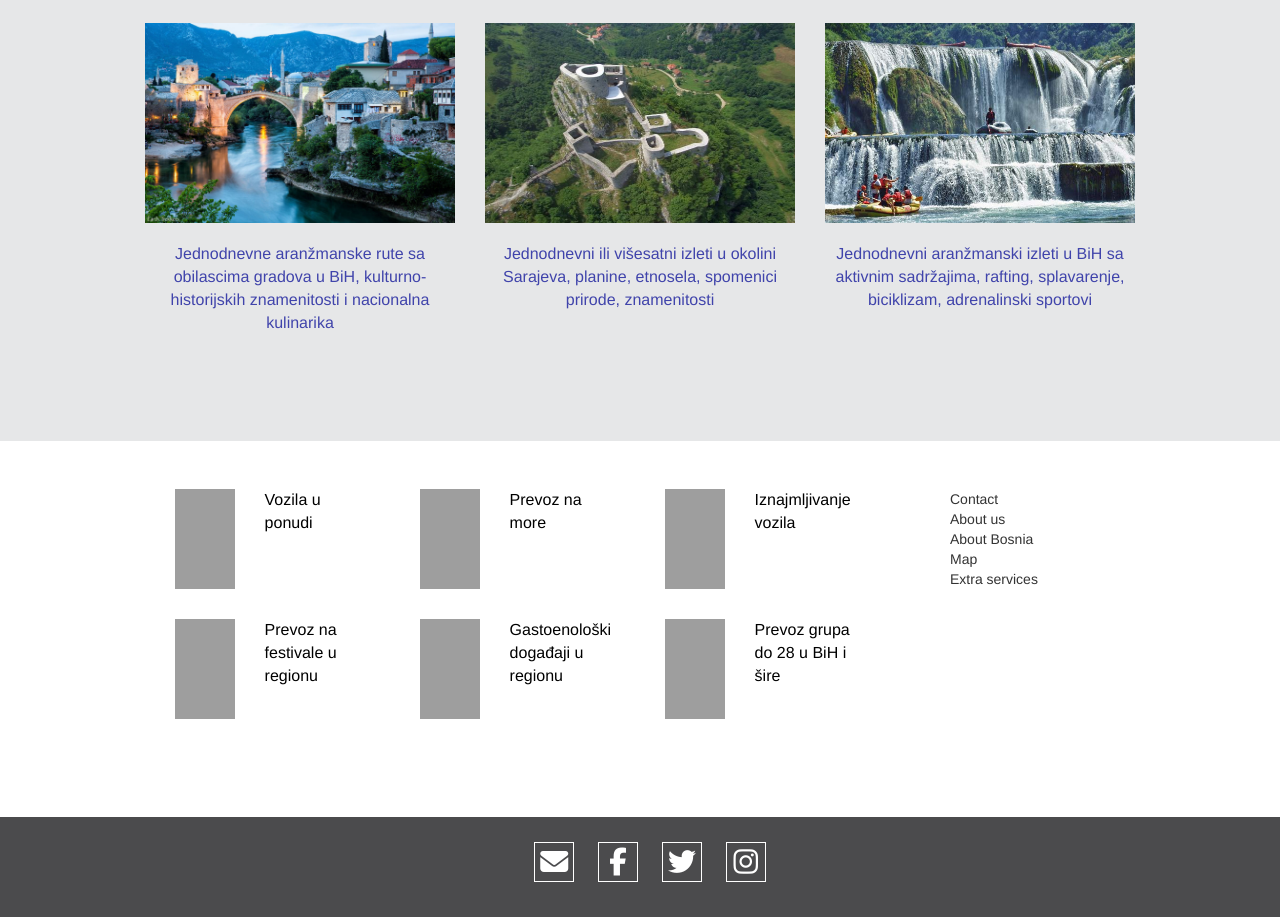
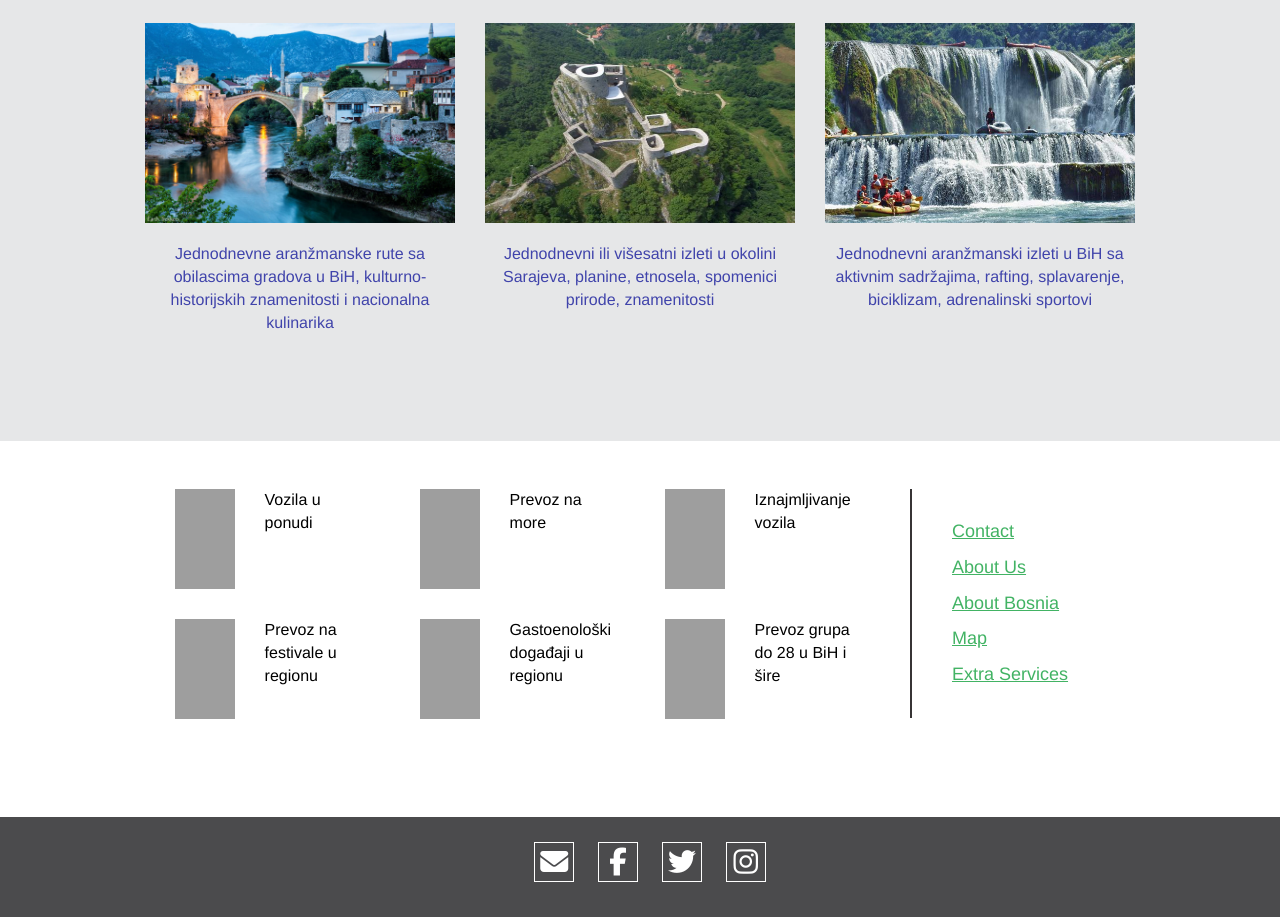
Before and after one commit to MirzaLeka/experienceBosnia, a website: page Web-Info/index.html in a window 1280 px wide. Shown: the part 784-1701 px from the top of the page. Drawn offline with nearby package versions, Linux system fonts and the light colour scheme; grey boxes are pictures that could not be loaded.

Commit message:
Updated sidebar

```diff
--- a/Resources/sass/home.scss
+++ b/Resources/sass/home.scss
@@ -4,6 +4,8 @@
 $orange: #f48634;
 $purple: #4044ab;
 $grey: #e6e7e8;
+$greyBorder: #373435;
+$green: #42b364;
 
 /* Mixins */
 
@@ -112,6 +114,24 @@ font-size: 95px;
     color: #000;
   }
 
+  .sidebarUl{
+    border-left: 2px solid $greyBorder;
+    padding-top: 20px;
+    padding-bottom: 30px;
+  }
+
+  .sidebarLi{
+    margin-top: 10px;
+  }
+
+  .sidebarAnchor{
+    font-size: 18px;
+    color: $green;
+    &:hover{
+      color: darken($green, 10%) !important;
+    }
+  }
+
 
   /* Footer */
 
--- a/Resources/sass/index.scss
+++ b/Resources/sass/index.scss
@@ -9,3 +9,12 @@ html, body{
 ul{
     list-style-type: none;
 }
+
+a{
+    text-decoration: none;
+    text-emphasis: none;
+    &:hover{
+    text-decoration: none;
+    text-emphasis: none;
+    }
+}
--- a/Web-Info/index.html
+++ b/Web-Info/index.html
@@ -87,13 +87,12 @@
 
     <div class="col-lg-3 col-md-3 sidenav hidden-sm hidden-xs">
 
-      <ul>
-                 <li>Contact</li>
-                 <li>About us</li>
-                 <li>About Bosnia</li>
-                 <li>Map</li>
-                 <li>Extra services</li>
-
+      <ul class="sidebarUl">
+                 <li class="sidebarLi"><a class="sidebarAnchor" href="#"><u>Contact</u></a></li>
+                 <li class="sidebarLi"><a class="sidebarAnchor" href="#"><u>About Us</u></a></li>
+                 <li class="sidebarLi"><a class="sidebarAnchor" href="#"><u>About Bosnia</u></a></li>
+                 <li class="sidebarLi"><a class="sidebarAnchor" href="#"><u>Map</u></a></li>
+                 <li class="sidebarLi"><a class="sidebarAnchor" href="#"><u>Extra Services</u></a></li>
                </ul>
 </div>
 <br>
```
Also changed, not shown: Resources/css/home.css, Resources/css/index.css, 2 other files.
